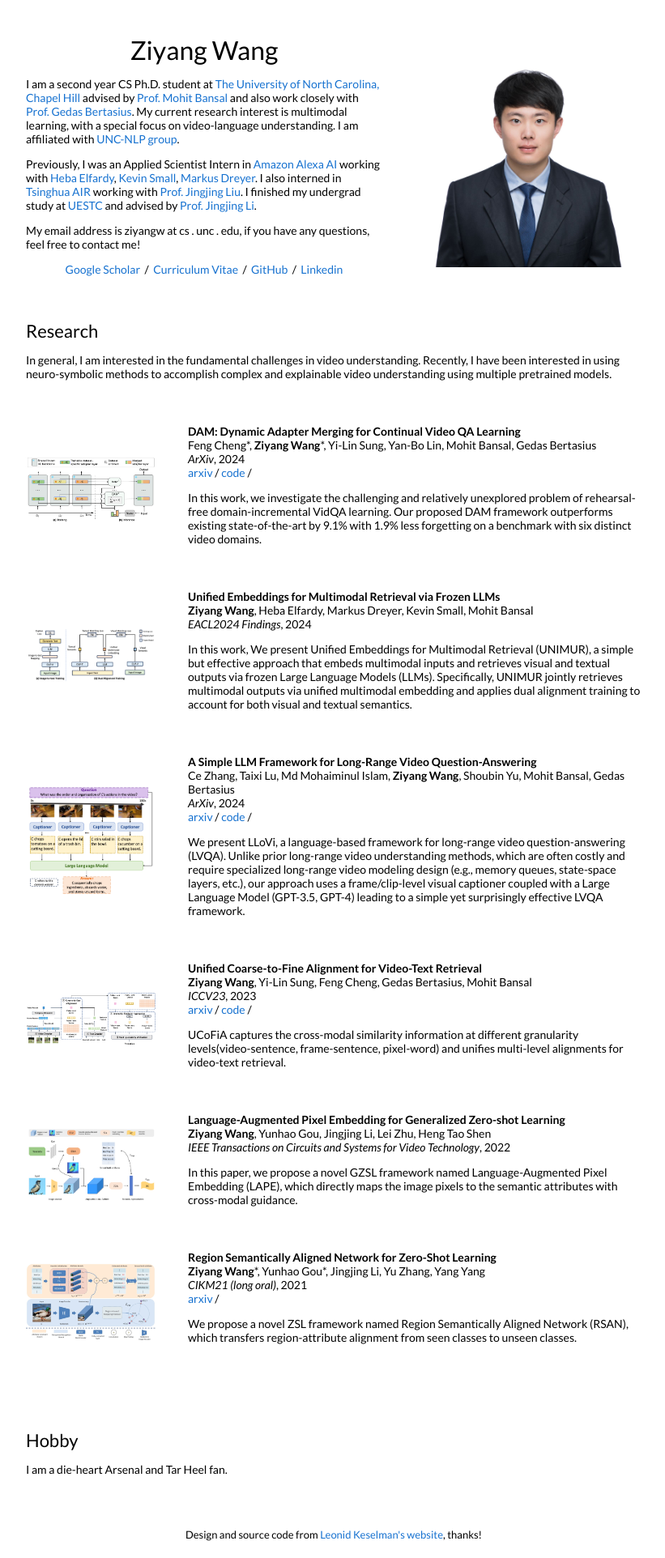
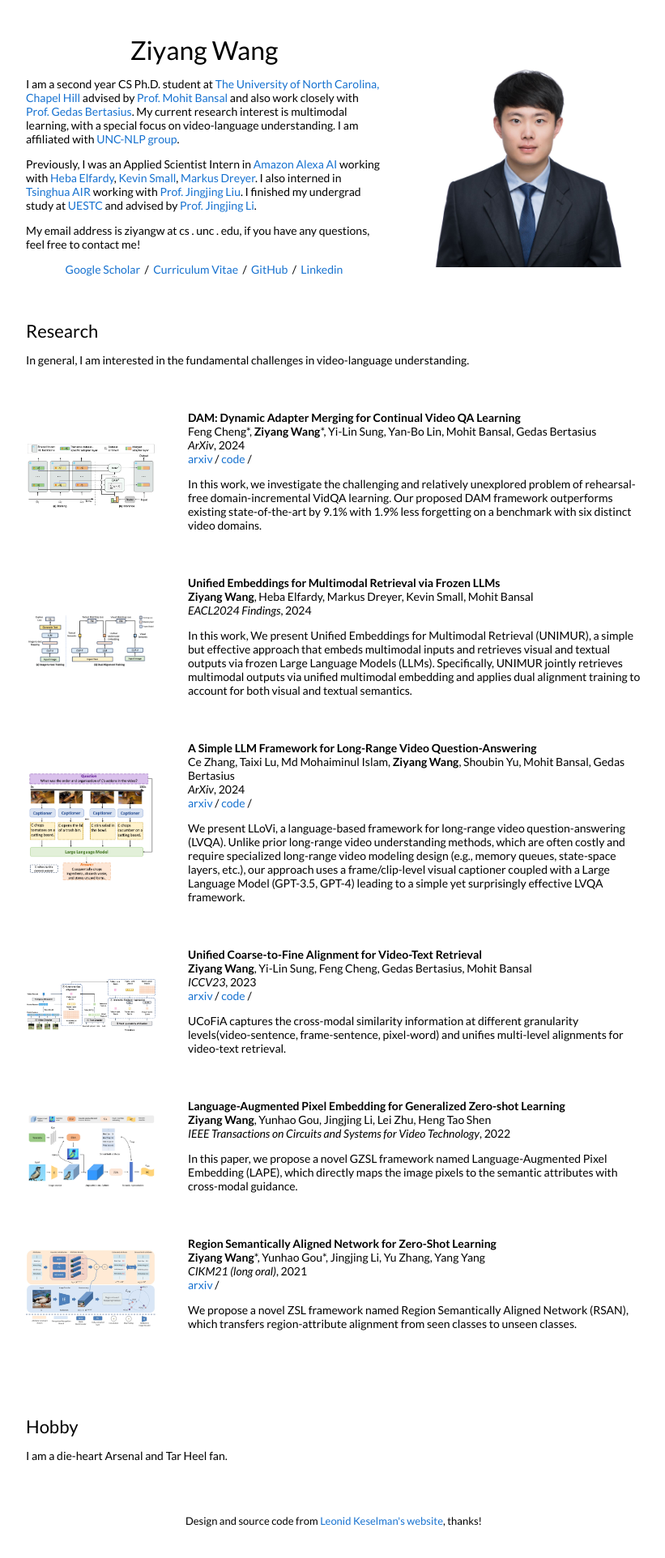
Before and after one commit to ZiyangW2000/ZiyangW2000.github.io, a Jekyll site: the page built from _posts/2017-03-16-cs371.markdown, in a window 1280 px wide. Shown: the whole page at 81% size, without its empty margins (228-1049 px from the left). Built offline with Jekyll 4.4.1, drawn with Linux system fonts in a browser that asks for light colours.

Commit message:
Update default.html

```diff
--- a/_layouts/default.html
+++ b/_layouts/default.html
@@ -59,7 +59,7 @@
             <td style="padding:2.5%;width:100%;vertical-align:middle">
               <h2>Research</h2>
               <p>
-                In general, I am interested in the fundamental challenges in video understanding. Recently, I have been interested in using neuro-symbolic methods to accomplish complex and explainable video understanding using multiple pretrained models.
+                In general, I am interested in the fundamental challenges in video-language understanding.
               </p>
             </td>
           </tr>
```
